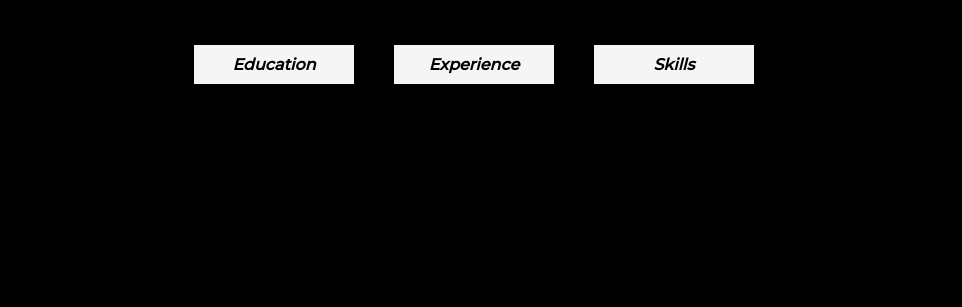
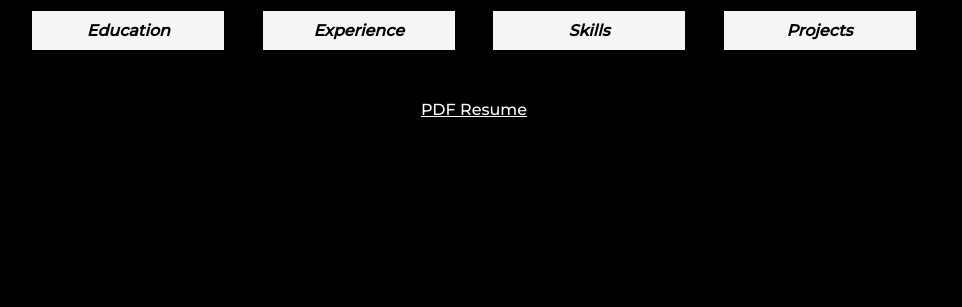
Before and after one commit to SotoFidel/SotoFidel.github.io, a plain HTML site: page index.html in a window 1280 px wide. Shown: the part 493-800 px from the top of the page, without its empty margins (166-1128 px from the left). Drawn offline with Linux system fonts and the light colour scheme.

Commit message:
Added 'Projects' Section

```diff
--- a/assets/css/style.css
+++ b/assets/css/style.css
@@ -47,7 +47,7 @@ body > .content {
 .buttons {
 
     display: flex;
-    width: 50%;
+    width: 75%;
     justify-content: space-evenly;
     min-height: 35px;
 
@@ -55,12 +55,11 @@ body > .content {
         border: none;
         border-radius: 2px;
         padding: 10px;
-        width: 25%;
+        width: 20%;
         text-align: center;
         background-color: black;
         color: black;
         position: relative;
-
     }
 
     div.button:hover {
@@ -189,6 +188,13 @@ body > .content {
 
 }
 
+.links {
+    margin-top: 50px;
+    a {
+        color: white;
+    }
+}
+
 @media screen and (max-width: 920px){
 
     @media screen and (min-height: 701px) {
--- a/index.html
+++ b/index.html
@@ -152,6 +152,32 @@
                         </div>
                     </div>
                 </div>
+                <div data-title="Projects" class="button">
+                    <div class="content">
+                        <div class="title">Projects</div>
+                    </div>
+                    <div class="growable initial">
+                        <div class="info close"><button>X</button></div>
+                        <div class="button-title" style="width:100%">
+                            <p>Projects</p>
+                        </div>
+                        <div class="info text" id="Projects">
+                            <div><h4>This Portfolio site!</h4></div>
+                            <p>
+                                Written with just vanilla JS.
+                                For now it's clean & minimal. With that said I wanted to spice things up
+                                with how information would be displayed so I made these expanding/minimizing
+                                animations you see here. The way it works is I've got some "reference" buttons
+                                that are hidden. The position and size of these buttons is used to inform
+                                the manually created buttons (which have absolute positioning) where they
+                                should go in the screen.
+                            </p>
+                        </div>
+                    </div>
+                </div>
+            </div>
+            <div class="links">
+                <a href="http://sotofidel.github.io/FidelSoto_Resume.pdf">PDF Resume</a>
             </div>
             <div style="position: absolute; top: 0;" id="event">
             </div>
```
Also changed, not shown: 1 other file.
